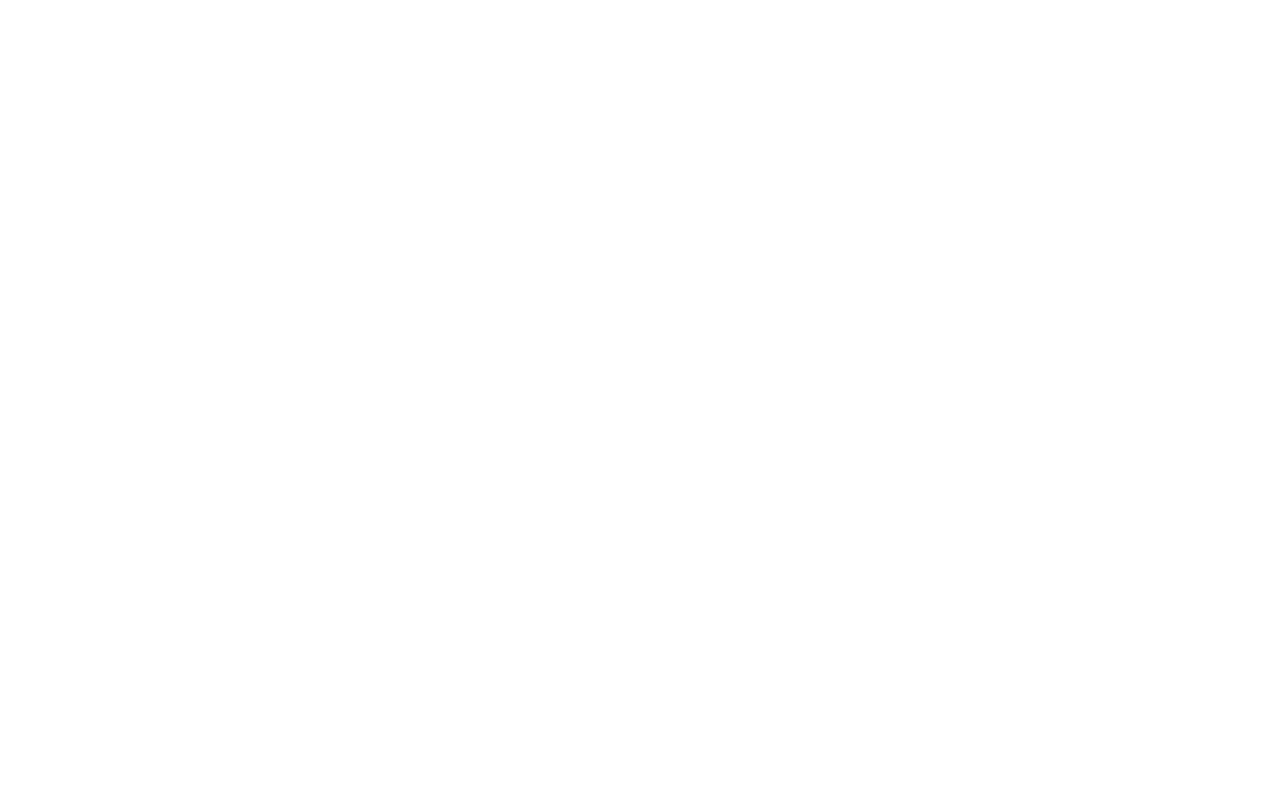
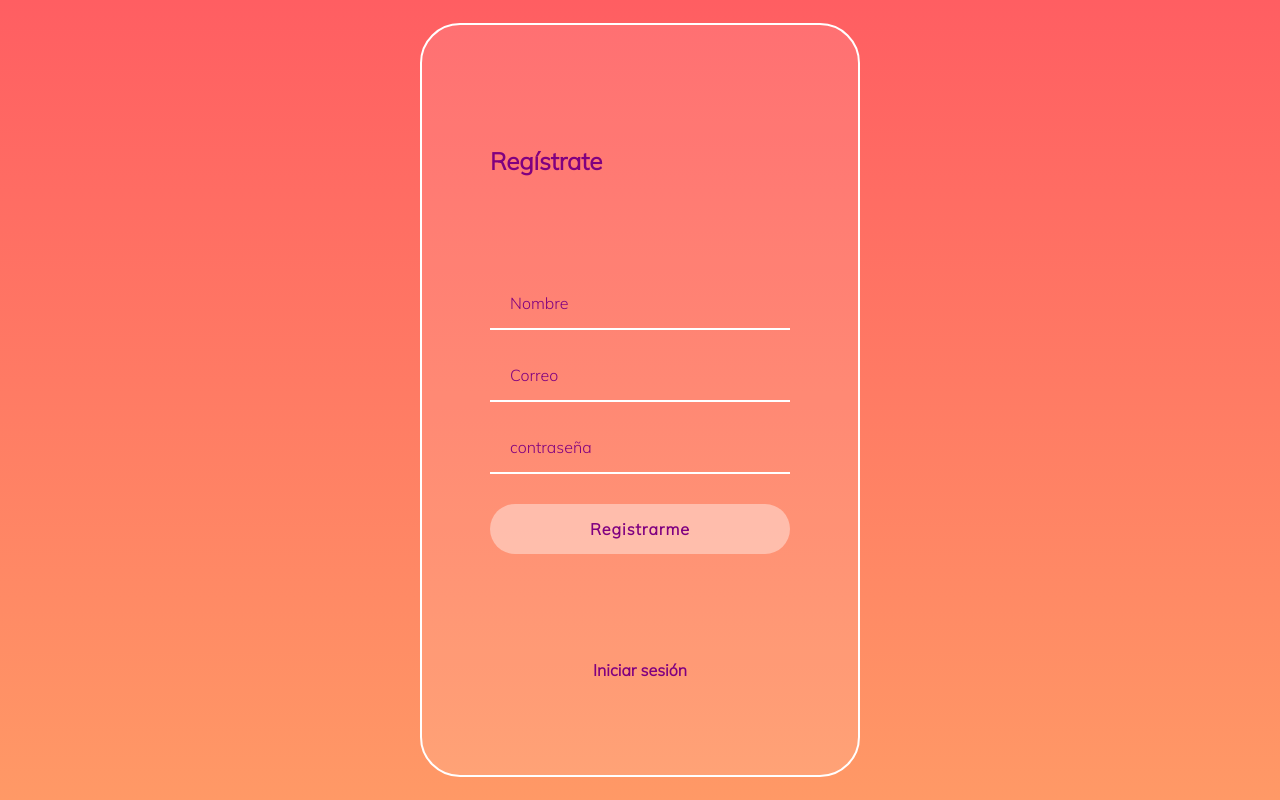
Before and after one commit to mary-caraveo/react-video, a React app: page /register in a window 1280 px wide. Built offline with nearby package versions, Linux system fonts and the light colour scheme.

Commit message:
feat: Container: Register

```diff
--- /dev/null
+++ b/src/assets/styles/components/Register.scss
@@ -0,0 +1,74 @@
+.register {
+    display: flex;
+    align-items: center;
+    justify-content: center;
+    flex-direction: column;
+    padding: 0px 30px;
+    min-height: 100vh;
+  }
+
+  .register__container {
+    display: flex;
+    background-color: rgba(255, 255, 255, 0.1);
+    border: 2px solid white;
+    border-radius: 40px;
+    color: purple;
+    padding: 60px 68px 40px;
+    min-height: 650px;
+    width: 300px;
+    justify-content: space-around;
+    flex-direction: column;
+    text-align: left;
+  }
+
+  .register__container h2 {
+    outline: none;
+    text-align: left;
+  }
+
+  .register__container--form {
+    display: flex;
+    flex-direction: column;
+  }
+
+  .register__container--form label {
+    font-size: 14px;
+  }
+
+  .login_register {
+    text-align: center;
+    font-size: 14px;
+  }
+
+  .login_register a {
+    color: purple;
+    font-size: 16px;
+    font-weight: bold;
+    text-decoration: none;
+  }
+
+  .login_register a:hover {
+    text-decoration: underline;
+  }
+
+  .input-register {
+    font-family: "Mulish", sans-serif;
+    background-color: transparent;
+    border-left: 0px;
+    border-top: 0px;
+    border-right: 0px;
+    border-bottom: 2px solid white;
+    font-size: 16px;
+    margin-bottom: 20px;
+    padding: 0px 20px;
+    outline: none;
+    height: 50px;
+  }
+
+  .input-register:hover {
+    border-bottom: 2px solid #656fc5;
+  }
+
+  .input-register::placeholder {
+    color: purple;
+  }
--- a/src/containers/Login.jsx
+++ b/src/containers/Login.jsx
@@ -8,8 +8,8 @@
     <section className="login__container">
       <h2>Inicia sesión</h2>
       <form action="/index.html" className="login__container--form">
-        <input className="input-login" aria-label="correo" type="text" placeholder="correo" />
-        <input className="input-login" aria-label="contraseña" type="password" placeholder="contraseña" />
+        <input className="input-login" aria-label="correo" type="text" placeholder="Correo" />
+        <input className="input-login" aria-label="contraseña" type="password" placeholder="Contraseña" />
         <button className="button" type="button">Iniciar sesión</button>
         <div className="login__container--remember-me">
           <label>
@@ -33,7 +33,7 @@
       </section>
 
       <p className="login__container--register">No tienes ninguna cuenta
-        <a href="sign-up.html">Registrate</a>
+        <a href="sign-up.html"> Registrate</a>
       </p>
     </section>
   </section>
--- /dev/null
+++ b/src/containers/Register.jsx
@@ -0,0 +1,19 @@
+import React from 'react';
+import '../assets/styles/components/register.scss';
+
+const Register = () => (
+  <section className="register">
+    <section className="register__container">
+      <h2>Regístrate</h2>
+      <form className="register__container--form">
+        <input className="input-register" aria-label="Nombre" type="text" placeholder="Nombre" />
+        <input className="input-register" aria-label="Correo" type="text" placeholder="Correo" />
+        <input className="input-register" aria-label="contraseña" type="password" placeholder="contraseña" />
+        <button className="button" type="button">Registrarme</button>
+      </form>
+      <p className="login_register"><a href="../containers/Login.jsx">Iniciar sesión</a></p>
+    </section>
+  </section>
+);
+
+export default Register;
--- a/src/routes/App.js
+++ b/src/routes/App.js
@@ -1,12 +1,16 @@
 import React from 'react';
-import { BrowserRouter, Route } from 'react-router-dom';
+import { BrowserRouter, Route, Switch} from 'react-router-dom';
 import Home from '../containers/Home';
 import Login from '../containers/Login';
+import Register from '../containers/Register';
 
 const App = () => (
   <BrowserRouter>
-    <Route exact path="/" component={Home} />
-    <Route exact path="/login" component={Login} />
+    <Switch>
+      <Route exact path="/" component={Home} />
+      <Route exact path="/login" component={Login} />
+      <Route exact path="/register" component={Register} />
+    </Switch>
   </BrowserRouter>
 );
 
```
